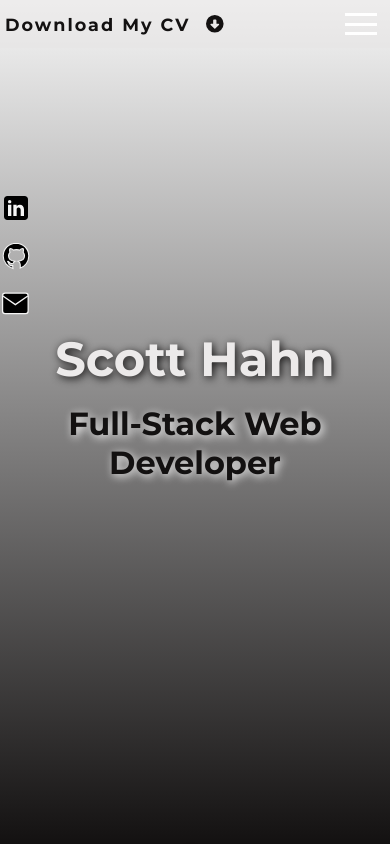
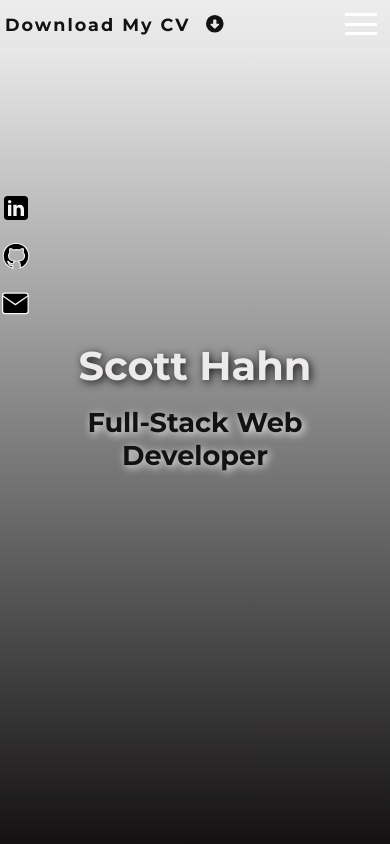
Before and after one commit to ScottHahn1/Portfolio, a React (Create React App) app: page /#/ in a window 390 px wide. Shown: the top 844 px of the page. Built offline with nearby package versions, Linux system fonts and the light colour scheme.

Commit message:
made h1 and h2 smaller for media devices

```diff
--- a/src/styles/App.css
+++ b/src/styles/App.css
@@ -55,11 +55,11 @@ button:hover, .submit:hover {
 
 @media screen and (max-width: 500px) {
   h1 {
-    font-size: 3rem;
+    font-size: 2.5rem;
   }
 
   h2 {
-    font-size: 2rem;
+    font-size: 1.7rem;
   }
 
   h3 {
```
